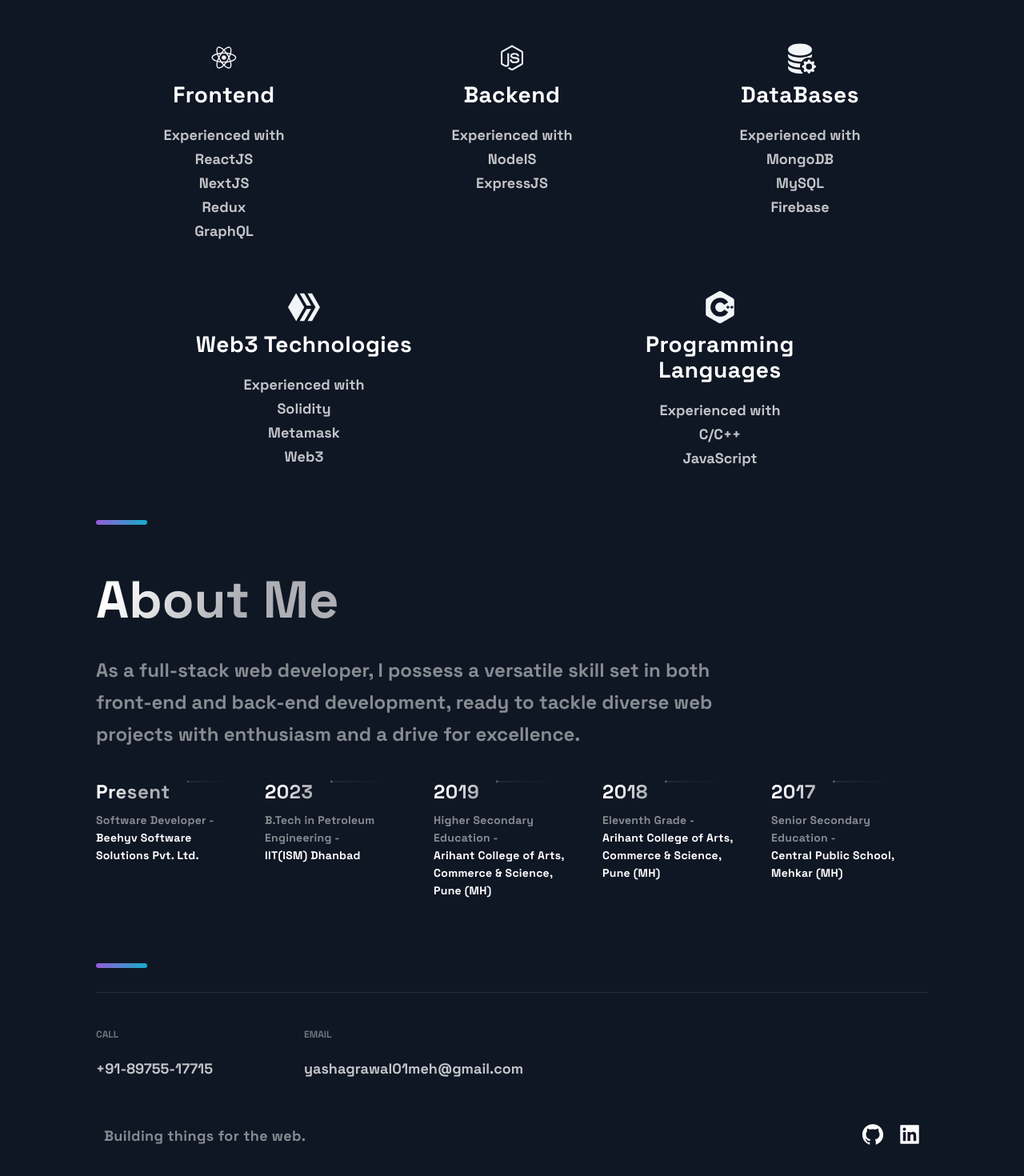
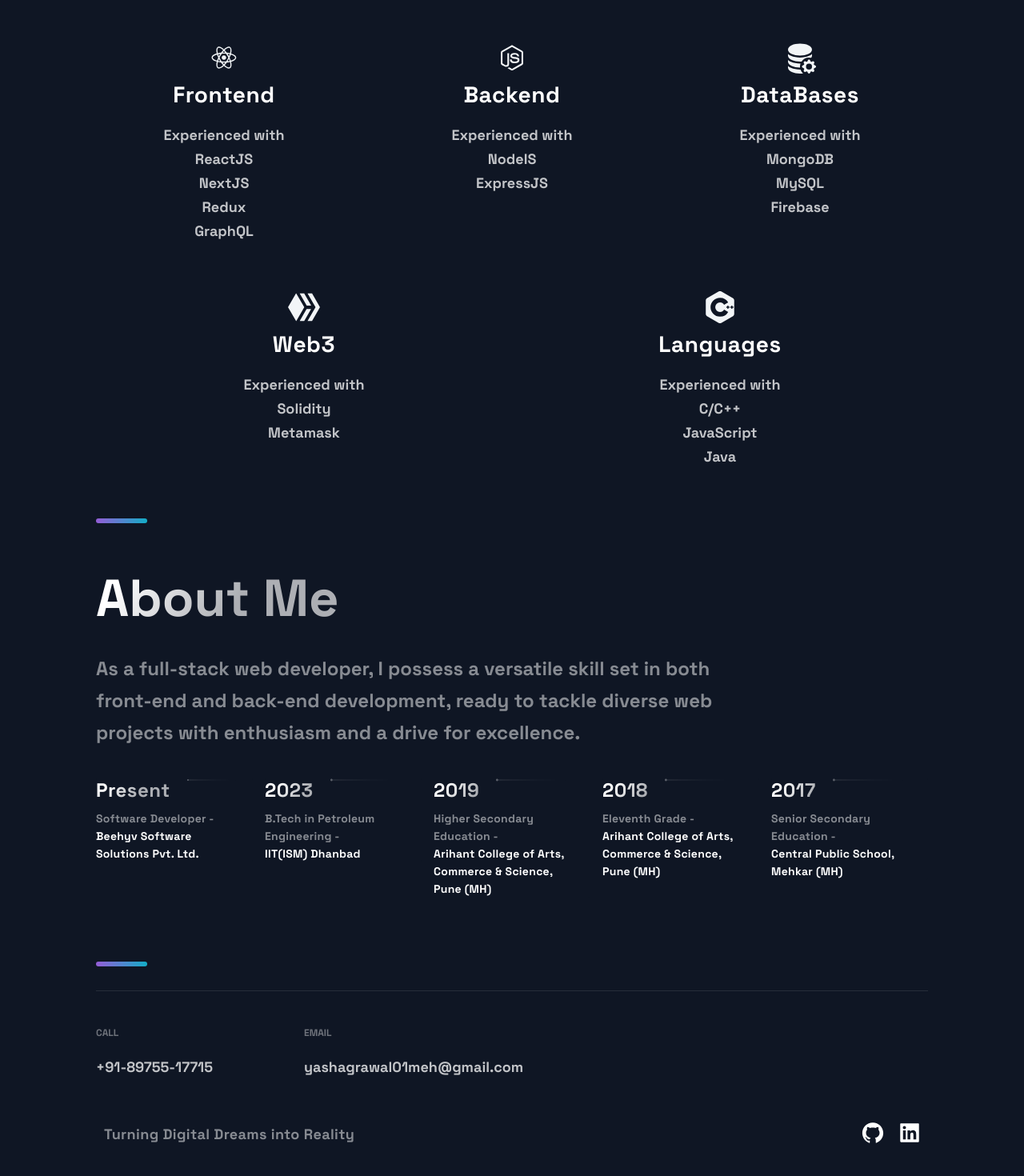
Before and after one commit to Yash01607/My-Portfolio, a React (Create React App) app: page / in a window 1280 px wide. Shown: the part 2628-4098 px from the top of the page at 80% size. Built offline with nearby package versions, Linux system fonts and the light colour scheme.

Commit message:
Added Java

```diff
--- a/src/components/Footer/Footer.js
+++ b/src/components/Footer/Footer.js
@@ -36,7 +36,7 @@
       </LinkList>
       <SocialIconsContainer>
         <CompanyContainer>
-          <Slogan>Building things for the web.</Slogan>
+          <Slogan>Turning Digital Dreams into Reality</Slogan>
         </CompanyContainer>
         <SocialContainer>
           <SocialIcons href="https://github.com/Yash01607" target="_blank">
--- a/src/components/Technologies/Technologies.js
+++ b/src/components/Technologies/Technologies.js
@@ -77,28 +77,28 @@
       <ListItem2>
         <SiHiveBlockchain size={'4rem'} />
         <ListContainer>
-          <ListTitle>Web3 Technologies</ListTitle>
+          <ListTitle>Web3</ListTitle>
           <ListParagraph>
             Experienced with
             <br />
             Solidity
             <br />
             Metamask
-            <br />
-            Web3
           </ListParagraph>
         </ListContainer>
       </ListItem2>
       <ListItem2>
         <SiCplusplus size={'4rem'} />
         <ListContainer>
-          <ListTitle>Programming Languages</ListTitle>
+          <ListTitle>Languages</ListTitle>
           <ListParagraph>
             Experienced with
             <br />
             C/C++
             <br />
             JavaScript
+            <br />
+            Java
           </ListParagraph>
         </ListContainer>
       </ListItem2>
```
Also changed, not shown: 1 other file (tests, documents, lock files or other folders).
